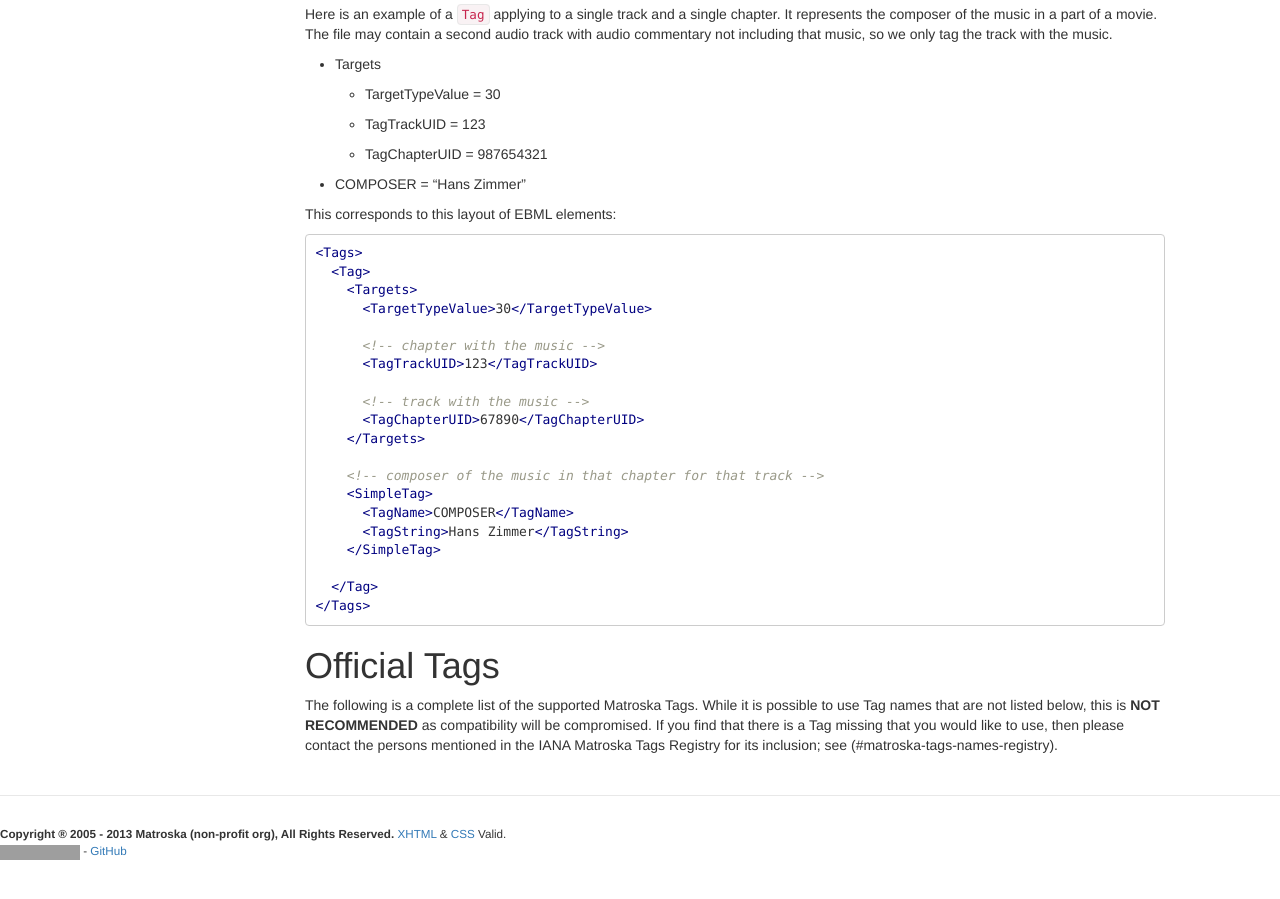
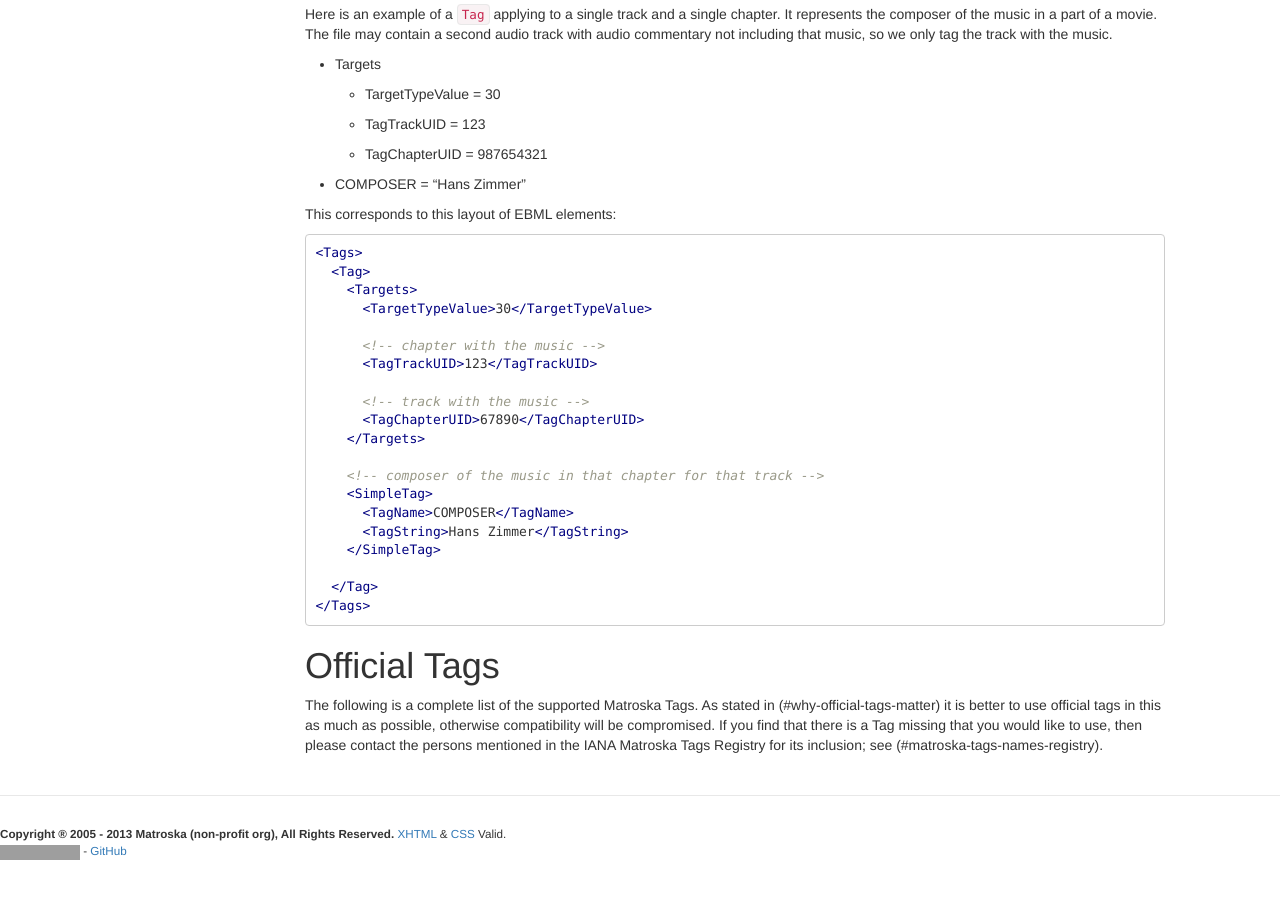
Before and after one commit to ietf-wg-cellar/matroska-specification, a Jekyll site: the page built from tagging.md, in a window 1280 px wide and 900 px high, scrolled down 7946 px. Built offline with Jekyll 4.4.1, drawn with Linux system fonts in a browser that asks for light colours; our own code applies the rules of GitHub Pages for plain Markdown files; grey boxes are pictures that could not be loaded.

Commit message:
make less normative reference to official tag reasons

```diff
--- a/tagging.md
+++ b/tagging.md
@@ -533,7 +533,8 @@ This corresponds to this layout of EBML elements:
 
 # Official Tags
 
-The following is a complete list of the supported Matroska Tags. While it is possible
-to use Tag names that are not listed below, this is **NOT RECOMMENDED** as compatibility will
+The following is a complete list of the supported Matroska Tags.
+As stated in (#why-official-tags-matter) it is better to use official tags in this as much as possible,
+otherwise compatibility will
 be compromised. If you find that there is a Tag missing that you would like to use,
 then please contact the persons mentioned in the IANA Matroska Tags Registry for its inclusion; see (#matroska-tags-names-registry).
```
